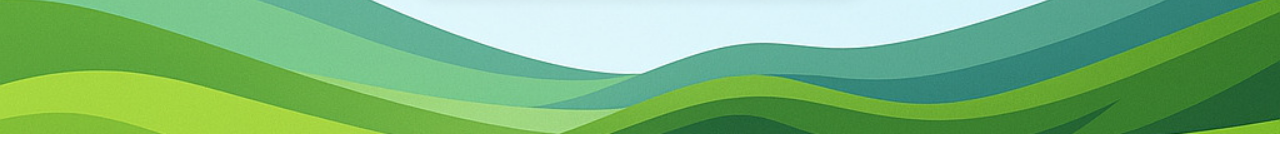
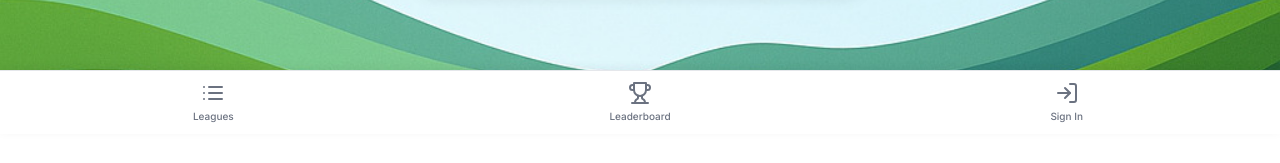
Before and after one commit to morris-io/Golf, a Next.js app: page /league-selector in a window 1280 px wide. Shown: the part 666-829 px from the top of the page. After the commit the page ends 800 px from the top, so only its background shows below. Built offline with nearby package versions, Linux system fonts and the light colour scheme; no server answers.

Commit message:
bottom nav

```diff
--- /dev/null
+++ b/src/components/BottomNav.jsx
@@ -0,0 +1,82 @@
+import React, { useState, useEffect } from 'react';
+import Link from 'next/link';
+import { useRouter } from 'next/router';
+
+export default function BottomNav() {
+  const router = useRouter();
+  const { leagueId } = router.query;
+  const [isLoggedIn, setIsLoggedIn] = useState(false);
+
+  useEffect(() => {
+    setIsLoggedIn(!!localStorage.getItem('token'));
+  }, []);
+
+  const handleLogout = () => {
+    localStorage.removeItem('token');
+    localStorage.removeItem('userId');
+    router.push('/auth');
+    setTimeout(() => window.location.reload(), 50);
+  };
+
+  return (
+    <div className="fixed bottom-0 left-0 right-0 bg-white border-t border-gray-200 h-16 z-50 flex justify-around items-center shadow-[0_-2px_10px_rgba(0,0,0,0.05)]">
+
+      <Link
+        href="/league-selector"
+        className="flex flex-col items-center justify-center w-full h-full text-gray-500 hover:text-green-600 active:text-green-700"
+      >
+        <svg xmlns="http://www.w3.org/2000/svg" width="24" height="24" viewBox="0 0 24 24" fill="none" stroke="currentColor" strokeWidth="2" strokeLinecap="round" strokeLinejoin="round">
+          <line x1="8" y1="6" x2="21" y2="6"></line>
+          <line x1="8" y1="12" x2="21" y2="12"></line>
+          <line x1="8" y1="18" x2="21" y2="18"></line>
+          <line x1="3" y1="6" x2="3.01" y2="6"></line>
+          <line x1="3" y1="12" x2="3.01" y2="12"></line>
+          <line x1="3" y1="18" x2="3.01" y2="18"></line>
+        </svg>
+        <span className="text-[10px] mt-1 font-medium">Leagues</span>
+      </Link>
+
+      <Link
+        href={leagueId ? `/leaderboard?leagueId=${leagueId}` : '/league-selector'}
+        className="flex flex-col items-center justify-center w-full h-full text-gray-500 hover:text-green-600 active:text-green-700"
+      >
+        <svg xmlns="http://www.w3.org/2000/svg" width="24" height="24" viewBox="0 0 24 24" fill="none" stroke="currentColor" strokeWidth="2" strokeLinecap="round" strokeLinejoin="round">
+          <path d="M6 9H4.5a2.5 2.5 0 0 1 0-5H6"></path>
+          <path d="M18 9h1.5a2.5 2.5 0 0 0 0-5H18"></path>
+          <path d="M4 22h16"></path>
+          <path d="M10 14.66V17c0 .55-.47.98-.97 1.21C7.85 18.75 7 20.24 7 22"></path>
+          <path d="M14 14.66V17c0 .55.47.98.97 1.21C16.15 18.75 17 20.24 17 22"></path>
+          <path d="M18 2H6v7a6 6 0 0 0 12 0V2Z"></path>
+        </svg>
+        <span className="text-[10px] mt-1 font-medium">Leaderboard</span>
+      </Link>
+
+      {isLoggedIn ? (
+        <button
+          onClick={handleLogout}
+          className="flex flex-col items-center justify-center w-full h-full text-gray-500 hover:text-red-500 active:text-red-600"
+        >
+          <svg xmlns="http://www.w3.org/2000/svg" width="24" height="24" viewBox="0 0 24 24" fill="none" stroke="currentColor" strokeWidth="2" strokeLinecap="round" strokeLinejoin="round">
+            <path d="M9 21H5a2 2 0 0 1-2-2V5a2 2 0 0 1 2-2h4"></path>
+            <polyline points="16 17 21 12 16 7"></polyline>
+            <line x1="21" y1="12" x2="9" y2="12"></line>
+          </svg>
+          <span className="text-[10px] mt-1 font-medium">Sign Out</span>
+        </button>
+      ) : (
+        <Link
+          href="/auth"
+          className="flex flex-col items-center justify-center w-full h-full text-gray-500 hover:text-green-600"
+        >
+          <svg xmlns="http://www.w3.org/2000/svg" width="24" height="24" viewBox="0 0 24 24" fill="none" stroke="currentColor" strokeWidth="2" strokeLinecap="round" strokeLinejoin="round">
+            <path d="M15 3h4a2 2 0 0 1 2 2v14a2 2 0 0 1-2 2h-4"></path>
+            <polyline points="10 17 15 12 10 7"></polyline>
+            <line x1="15" y1="12" x2="3" y2="12"></line>
+          </svg>
+          <span className="text-[10px] mt-1 font-medium">Sign In</span>
+        </Link>
+      )}
+
+    </div>
+  );
+}
--- a/src/components/Layout.js
+++ b/src/components/Layout.js
@@ -1,5 +1,7 @@
 import React, { useEffect, useState } from 'react';
 import { useRouter } from 'next/router';
+import Head from 'next/head';
+import BottomNav from './BottomNav';
 
 export default function Layout({ children }) {
   const router = useRouter();
@@ -43,13 +45,17 @@ export default function Layout({ children }) {
 
   return (
     <>
-      {/* Background but ! /draft */}
+      <Head>
+        <title>Fantasy Fairway</title>
+        <meta name="viewport" content="width=device-width, initial-scale=1, maximum-scale=1, viewport-fit=cover" />
+      </Head>
+
       <div
         className="fixed inset-0 z-0 bg-cover bg-center bg-no-repeat"
         style={{ backgroundImage: bgImage }}
       />
 
-      <div className="relative min-h-screen z-10">
+      <div className="relative min-h-screen z-10 flex flex-col">
         {!hideLeagueHeader && league && (
           <header className="max-w-5xl mx-auto px-4 py-6">
             <h1 className="text-3xl font-bold text-center text-green-600">
@@ -59,12 +65,14 @@ export default function Layout({ children }) {
         )}
 
         <main
-          className={`max-w-5xl mx-auto px-4 pb-6${
+          className={`w-full max-w-5xl mx-auto px-4 pb-24${
             needsTopSpacing ? ' pt-4' : ''
           }`}
         >
           {children}
         </main>
+
+        <BottomNav />
       </div>
     </>
   );
--- a/src/pages/_app.js
+++ b/src/pages/_app.js
@@ -9,7 +9,7 @@ function MyApp({ Component, pageProps }) {
         <meta name="description" content="The ultimate fantasy golf drafting app" />
         <link rel="manifest" href="/manifest.json" />
         <link rel="apple-touch-icon" href="/icons/icon-192x192.png" />
-        <meta name="theme-color" content="#ABE2F6" />
+        <meta name="theme-color" content="#78C0E8" />
       </Head>
       <Component {...pageProps} />
     </>
```
